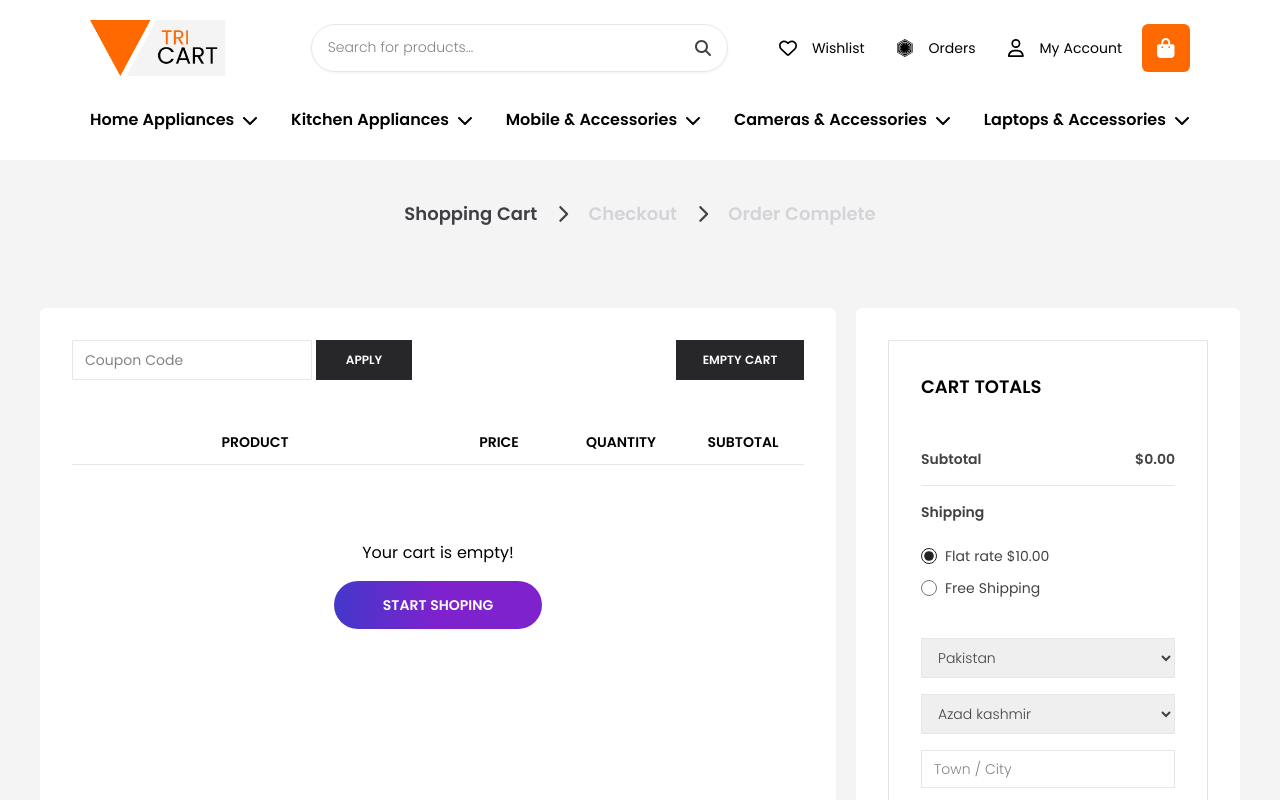
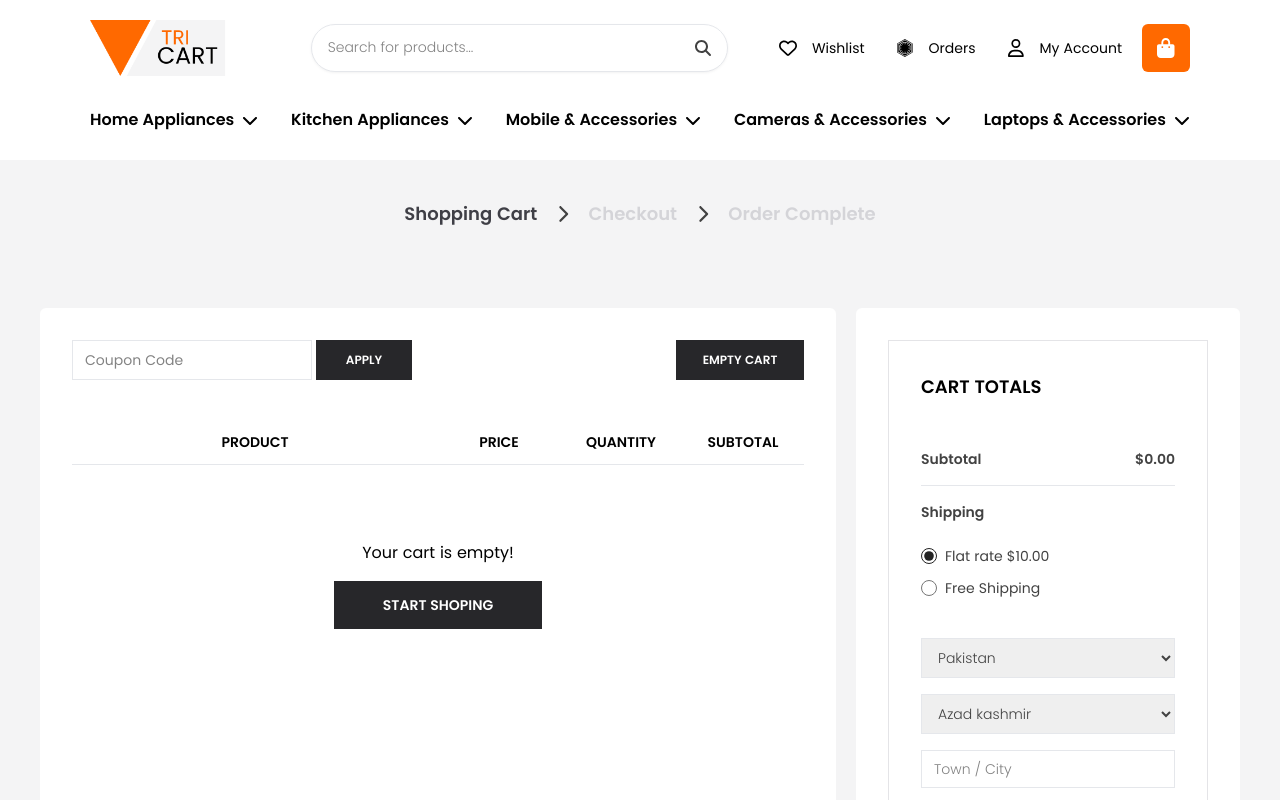
Before and after one commit to hmvmpire/triCartDemo, a Next.js app: page /tricart-electronics/cart in a window 1280 px wide. Shown: the top 800 px of the page. Built offline with nearby package versions, Linux system fonts and the light colour scheme.

Commit message:
changes 8

```diff
--- a/src/components/headers/decorProductHeader.tsx
+++ b/src/components/headers/decorProductHeader.tsx
@@ -26,7 +26,7 @@ export const DecorProductHeader: FC<DecorProductHeaderProps> = ({
     const [color, setColor] = useState("")
     const [quantity, setQuantity] = useState(1)
     const breadcrumbData = [
-        { name: <FontAwesomeIcon icon={faHome} />, link: "/" },
+        { name: <FontAwesomeIcon icon={faHome} />, link: "/tricart-home-decore" },
         { name: category && category.label, link: category && category.link },
         { name: product && product.label && product.label, link: "/" },
     ]
--- a/src/components/navbars/electronicsNavbar.tsx
+++ b/src/components/navbars/electronicsNavbar.tsx
@@ -37,7 +37,7 @@ export const ElectronicsNavbar = () => {
               <FontAwesomeIcon icon={faBars} className="text-lg text-ELECTRONICS_PRIMARY-HOVER" />
             </button>
           )}
-          <Image src={logo} alt="logo" className="w32 sm:w-44 cursor-pointer" onClick={() => router.push("/tricart-electronics")} />
+          <Image src={logo} alt="logo" className="w-32 sm:w-44 cursor-pointer" onClick={() => router.push("/tricart-electronics")} />
         </div>
         <div
           className={`flex items-center ${matches3 ? "justify-end w-max" : "gap-x-10 w-full"
--- a/src/components/subComponents/cart/cartItemsList.tsx
+++ b/src/components/subComponents/cart/cartItemsList.tsx
@@ -18,6 +18,20 @@ const CartItemsList = () => {
         updateCart(item)
         getCartItems()
     }
+
+    const nav1Route =
+        typeof window !== "undefined" &&
+        window.location.pathname.includes("/tricart-electronics")
+    const nav2Route = typeof window !== "undefined" &&
+        window.location.pathname.includes("/tricart-tools")
+    const nav3Route = typeof window !== "undefined" &&
+        window.location.pathname.includes("/tricart-home-decore")
+    const nav4Route = typeof window !== "undefined" &&
+        window.location.pathname.includes("/tricart-fashion")
+
+    const templateBasePath = nav1Route ? "/tricart-electronics" : nav2Route ? "/tricart-tools" : nav3Route ? "/tricart-home-decore" : nav4Route ? "/tricart-fashion" : "/"
+
+
     return (
         <div className="flex flex-col gap-y-10 w-full overflow-x-hidden">
             <div className="flex items-center justify-between">
@@ -40,7 +54,7 @@ const CartItemsList = () => {
                     )) :
                         <div className=" flex flex-col gap-y-4 items-center justify-center h-60">
                             <p className="text-base text-black fw_400 text-center">Your cart is empty!</p>
-                            <Link href={"/"} className="outline-none border-none shadow-none flex items-center justify-center bg-gradient-to-r from-indigo-700 via-purple-700 to-purple-700 hover:w-60 rounded-full text-white text-sm uppercase h-12 w-52 fw_600 duration-300">Start Shoping</Link>
+                            <Link href={templateBasePath} className="outline-none border-none shadow-none bg-zinc-800 hover:bg-black flex items-center justify-center text-white text-sm uppercase h-12 w-52 fw_600 duration-300">Start Shoping</Link>
                         </div>
                     }
                 </div>
```
Also changed, not shown: src/components/subComponents/cart/cartMain.tsx (indentation only).
